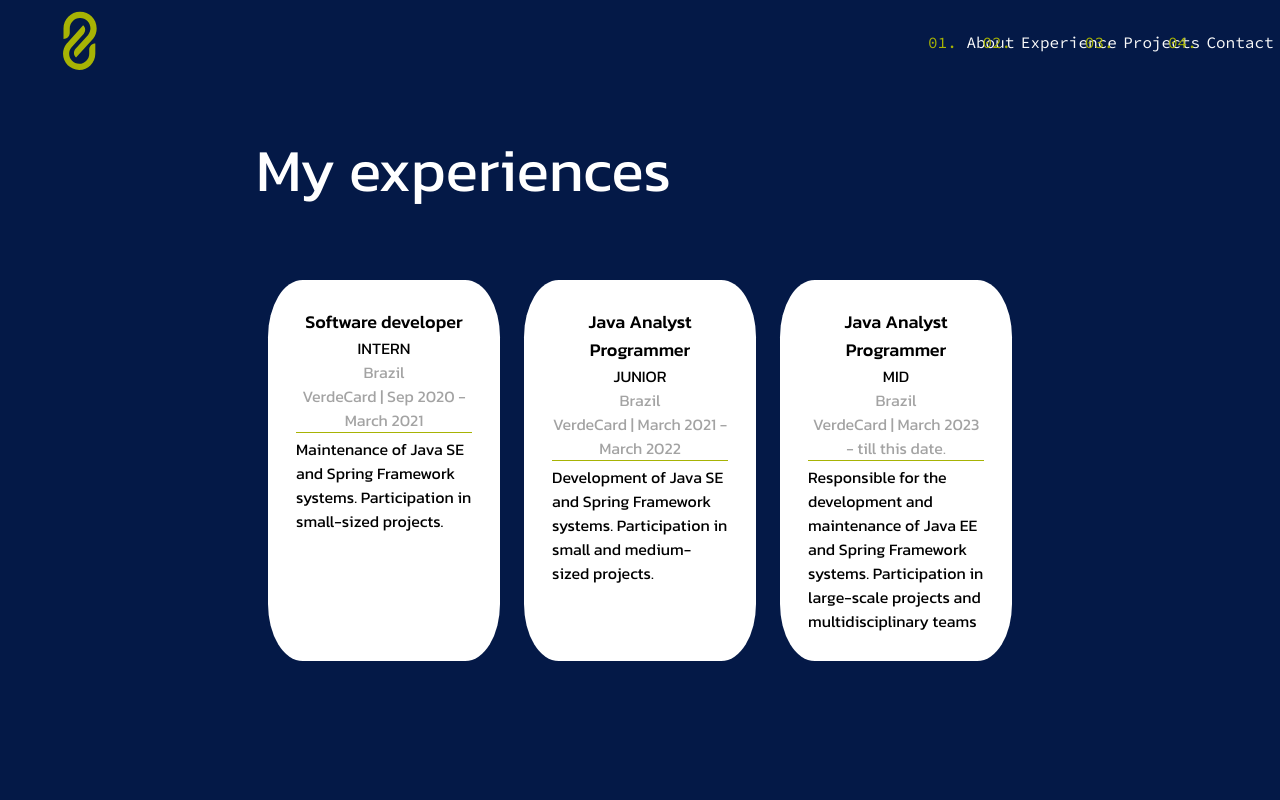
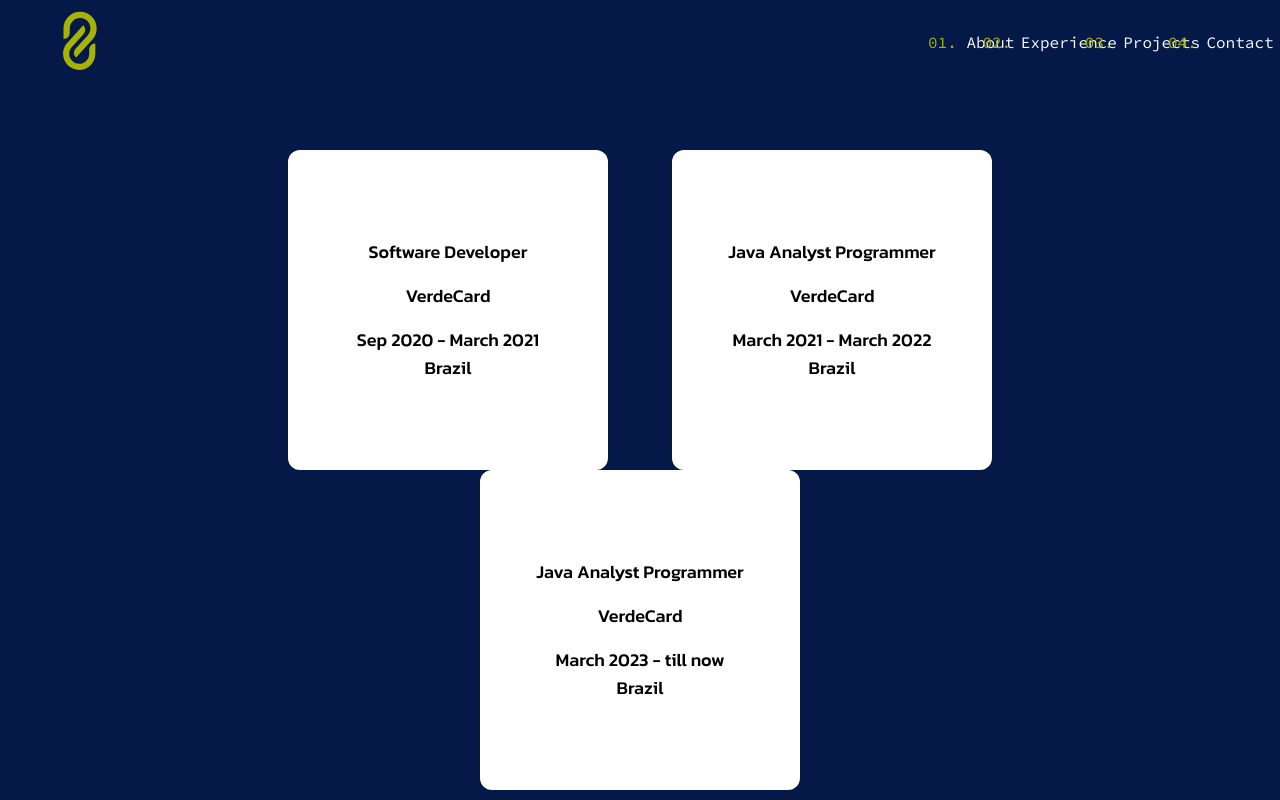
Before and after one commit to salgadoth/my-page, a Next.js app: page /experiences in a window 1280 px wide. Built offline with nearby package versions, Linux system fonts and the light colour scheme.

Commit message:
Added dynamism to experience cards.

```diff
--- a/src/components/templates/CardContainer.tsx
+++ b/src/components/templates/CardContainer.tsx
@@ -3,5 +3,5 @@
 }
 
 export default function CardContainer(props: CardContainerProps) {
-  return <div className="grid grid-cols-3">{props.children}</div>
+  return <div className="flex justify-around flex-wrap">{props.children}</div>
 }
--- a/src/components/templates/Cards.tsx
+++ b/src/components/templates/Cards.tsx
@@ -1,32 +1,119 @@
+'use client'
+
 import { ExperienceModel } from '@/data/models/ExperienceModel'
+import { useEffect, useState } from 'react'
 
 interface CardsProp {
   data: ExperienceModel[]
 }
 
+interface Card {
+  id: string
+  currentState: boolean
+}
+
 export default function Cards(props: CardsProp) {
+  const [loading, setLoading] = useState(true)
+  const [cards, setCards] = useState<Card[]>([])
+
+  const handleClick = (id: string) => {
+    const newArray = cards.map((item: Card, i) => {
+      if (id === item.id) {
+        return { ...item, currentState: !item.currentState }
+      } else {
+        return item
+      }
+    })
+
+    setCards(newArray)
+  }
+
+  useEffect(() => {
+    console.log(cards.length)
+    if (props.data !== undefined && cards.length === 0) {
+      for (let i = 0; i < props.data.length; i++) {
+        const card: Card = { id: props.data[i]._id, currentState: false }
+        cards.push(card)
+      }
+    }
+
+    setLoading(false)
+  }, [])
+
+  if (loading) {
+    return (
+      <div role="status" className="flex justify-center">
+        <svg
+          aria-hidden="true"
+          className="w-8 h-8 mr-2 text-gray-200 animate-spin dark:text-gray-600 fill-blue-600"
+          viewBox="0 0 100 101"
+          fill="none"
+          xmlns="http://www.w3.org/2000/svg"
+        >
+          <path
+            d="M100 50.5908C100 78.2051 77.6142 100.591 50 100.591C22.3858 100.591 0 78.2051 0 50.5908C0 22.9766 22.3858 0.59082 50 0.59082C77.6142 0.59082 100 22.9766 100 50.5908ZM9.08144 50.5908C9.08144 73.1895 27.4013 91.5094 50 91.5094C72.5987 91.5094 90.9186 73.1895 90.9186 50.5908C90.9186 27.9921 72.5987 9.67226 50 9.67226C27.4013 9.67226 9.08144 27.9921 9.08144 50.5908Z"
+            fill="currentColor"
+          />
+          <path
+            d="M93.9676 39.0409C96.393 38.4038 97.8624 35.9116 97.0079 33.5539C95.2932 28.8227 92.871 24.3692 89.8167 20.348C85.8452 15.1192 80.8826 10.7238 75.2124 7.41289C69.5422 4.10194 63.2754 1.94025 56.7698 1.05124C51.7666 0.367541 46.6976 0.446843 41.7345 1.27873C39.2613 1.69328 37.813 4.19778 38.4501 6.62326C39.0873 9.04874 41.5694 10.4717 44.0505 10.1071C47.8511 9.54855 51.7191 9.52689 55.5402 10.0491C60.8642 10.7766 65.9928 12.5457 70.6331 15.2552C75.2735 17.9648 79.3347 21.5619 82.5849 25.841C84.9175 28.9121 86.7997 32.2913 88.1811 35.8758C89.083 38.2158 91.5421 39.6781 93.9676 39.0409Z"
+            fill="currentFill"
+          />
+        </svg>
+        <span className="text-white pt-[0.2rem] pl-1">Loading...</span>
+      </div>
+    )
+  } else {
     return (
       <>
-      {props.data?.map((exp: ExperienceModel) => {
+        {props.data?.map((exp: ExperienceModel, i) => {
           return (
             <div
               key={exp._id}
-            className="flex flex-col p-7 rounded-[15%] bg-white text-black mx-3 w-5/7 font-kanit"
+              className="group h-80 w-80 [perspective:1000px] hover:cursor-pointer"
             >
-            <div className="text-center">
-              <p className="font-kanitMed text-lg">{exp.title}</p>
-              <p className="uppercase">{exp.lvl}</p>
-              <p className="text-neutral-400">{exp.cuntry}</p>
-              <p className="text-neutral-400">
-                {exp.company} | {exp.started} -{' '}
-                {exp.ended ? exp.ended : 'till this date.'}
+              <div
+                className={`"relative h-full w-full rounded-xl transition-all duration-700 bg-white  [transform-style:preserve-3d]
+                ${
+                  cards.at(i)?.currentState === true
+                    ? '[transform:rotateY(180deg)]'
+                    : ''
+                }`}
+                onClick={() => handleClick(exp._id)}
+              >
+                <div className="absolute inset-0 [backface-visibility:hidden]">
+                  <div className="z-10 w-full h-full text-black flex flex-col justify-center flex-wrap text-center p-4">
+                    {cards.at(i)?.id === exp._id &&
+                    cards.at(i)?.currentState !== true ? (
+                      <span className="font-kanitMed text-lg">
+                        <p className="capitalize pb-4">{exp.title}</p>
+                        <p className="pb-4">{exp.company}</p>
+                        <p>
+                          {exp.started} - {exp.ended ? exp.ended : 'till now'}
                         </p>
-              <hr className="border-1 border-seaGreen pb-1" />
+                        <p>{exp.cuntry}</p>
+                      </span>
+                    ) : (
+                      <></>
+                    )}
                   </div>
-            <p>{exp.desc}</p>
+                </div>
+                <div className="absolute inset-0 h-full w-full text-black">
+                  <div className="z-0 w-full h-full text-black flex flex-col justify-center flex-wrap p-4">
+                    {cards.at(i)?.id === exp._id &&
+                    cards.at(i)?.currentState === true ? (
+                      <span className="[transform:scale(-1,1)] text-center font-kanitMed text-lg">
+                        <p className="animate-fadeIn">{exp.desc}</p>
+                      </span>
+                    ) : (
+                      <></>
+                    )}
+                  </div>
+                </div>
+              </div>
             </div>
           )
         })}
       </>
     )
   }
+}
--- a/tailwind.config.js
+++ b/tailwind.config.js
@@ -16,6 +16,14 @@
         sourceCodeSemiBold: ['Source-Code-Pro-Semi-Bold', 'sans-serif'],
         sourceCodeBold: ['Source-Code-Pro-Bold', 'sans-serif'],
       },
+      animation: {
+        fadeIn: 'fadeIn 1.5s',
+        fadeOut: 'fadeOut 1s',
+      },
+      keyframes: {
+        fadeIn: { '0%': { opacity: 0 }, '100%': { opacity: 1 } },
+        fadeOut: { '0%': { opacity: 1 }, '100%': { opacity: 0 } },
+      },
       colors: {
         indigo: '#041947',
         seaGreen: '#A7B304',
```
Lines whose indentation alone changed are shown as unchanged.
